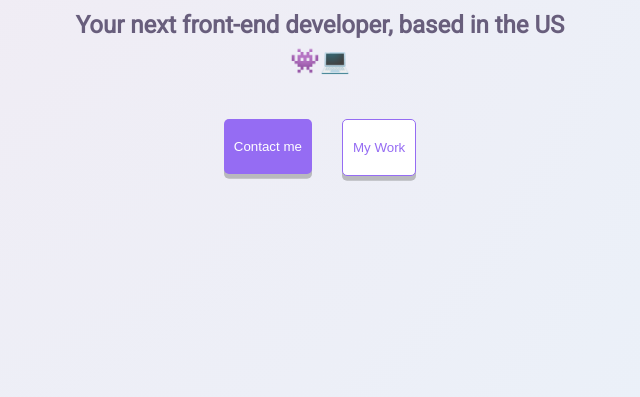
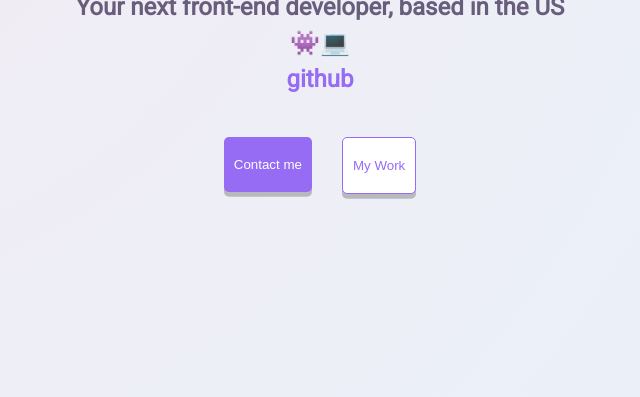
Before and after one commit to arcan9/portfolio, a plain HTML site: page index.html in a window 1280 px wide. Shown: the part 403-800 px from the top of the page, without its empty margins (320-960 px from the left). Drawn offline with Linux system fonts and the light colour scheme.

Commit message:
Add github link

```diff
--- a/index.html
+++ b/index.html
@@ -16,6 +16,8 @@
       Your next <span class="front-end">front-end</span> developer, based in the
       US <br />
       👾💻
+      <br />
+      <a href="https://github.com/arcan9" target="_blank" id="gh">github</a>
     </span>
     <div id="button-container">
       <a href="about.html#contact-me"
--- a/style.css
+++ b/style.css
@@ -50,6 +50,16 @@ img:hover {
 #about-title {
   font-weight: bold;
   font-size: 4.5rem;
+}
+
+#gh {
+  margin-top: 25px;
+  text-decoration: none;
+  color: #956cf3;
+}
+
+#gh:hover {
+  text-decoration: underline;
 }
 
 #about-title {
```
